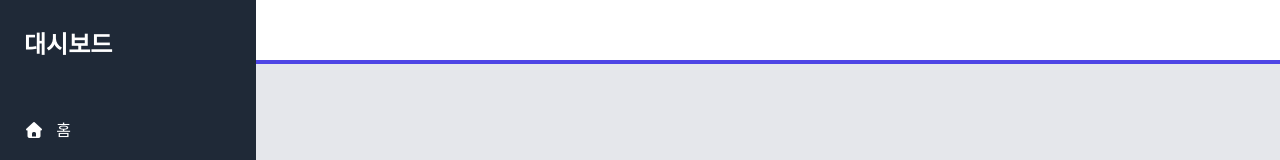
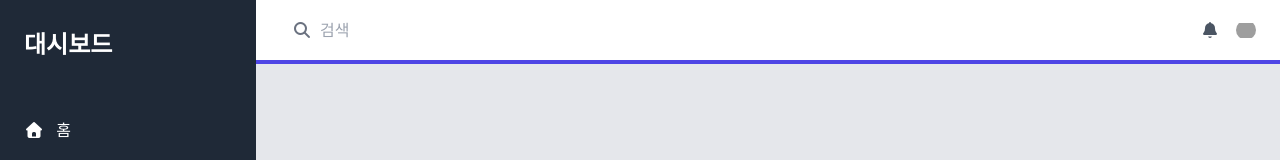
Before and after one commit to kikjs75/kikjs75.github.io, a plain HTML site: page index.html in a window 1280 px wide. Shown: the top 160 px of the page. Drawn offline with nearby package versions, Linux system fonts and the light colour scheme; grey boxes are pictures that could not be loaded.

Commit message:
헤더(Header) UI

```diff
--- a/index.html
+++ b/index.html
@@ -50,7 +50,31 @@
         </nav>
       </aside>
       <div class="flex-1 flex flex-col">
-        <header class="bg-white border-b-4 border-indigo-600 h-16"></header>
+        <header
+          class="bg-white border-b-4 border-indigo-600 h-16 flex justify-between items-center px-6 py-2"
+        >
+          <div class="relative">
+            <span class="absolute left-0 inset-y-0 pl-3 flex items-center"
+              ><i class="fas fa-search text-gray-500"></i
+            ></span>
+            <input
+              type="text"
+              placeholder="검색"
+              class="focus:border-indigo-600 h-10 w-64 pl-10 pr-4 rounded-md"
+            />
+          </div>
+          <div class="flex items-center gap-x-4">
+            <button class="text-gray-600">
+              <i class="fas fa-bell"></i>
+            </button>
+            <button class="w-5 h-5 rounded-full overflow-hidden">
+              <img
+                src="https://api.dicebear.com/9.x/fun-emoji/svg?seed=Jade"
+                alt="avatar"
+              />
+            </button>
+          </div>
+        </header>
         <main class="flex-1 bg-gray-200"></main>
       </div>
     </div>
```
